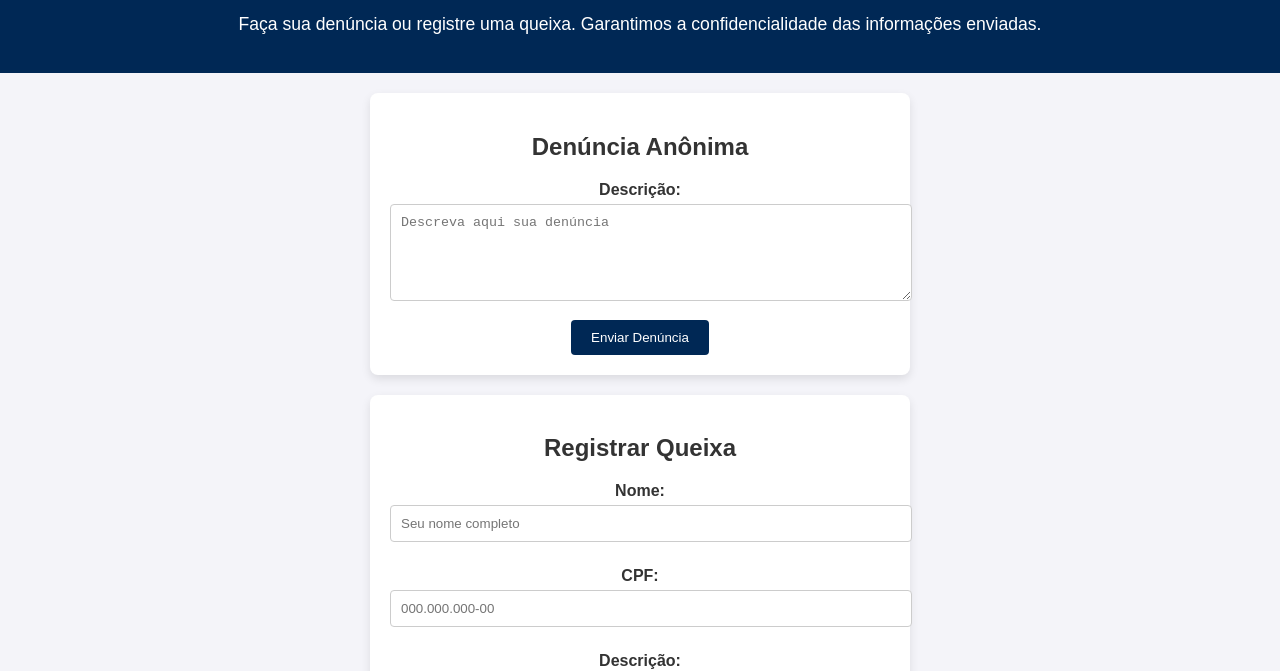
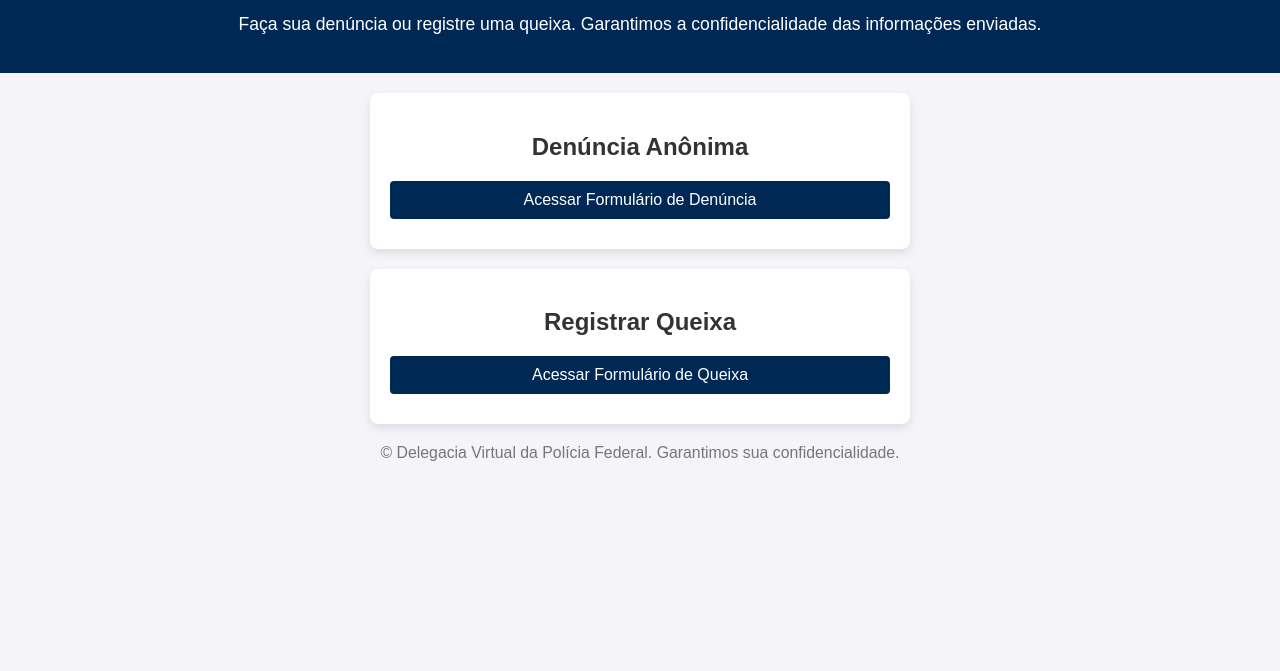
Before and after one commit to tricklll/index.html, a plain HTML site: page index.html in a window 1280 px wide. Shown: the part 136-807 px from the top of the page. Drawn offline with Linux system fonts and the light colour scheme.

Commit message:
Update index.html

```diff
--- a/index.html
+++ b/index.html
@@ -28,35 +28,24 @@
         p {
             font-size: 1.1em;
         }
-        form {
-            background: white;
-            border-radius: 8px;
+        .form-link {
             margin: 20px auto;
             padding: 20px;
             max-width: 500px;
+            background: white;
+            border-radius: 8px;
             box-shadow: 0 4px 10px rgba(0, 0, 0, 0.1);
         }
-        label {
+        .form-link a {
             display: block;
-            margin: 10px 0 5px;
-            font-weight: bold;
-        }
-        input, textarea {
-            width: 100%;
-            padding: 10px;
-            margin-bottom: 15px;
-            border: 1px solid #ccc;
-            border-radius: 4px;
-        }
-        button {
             background-color: #002855;
             color: white;
-            border: none;
+            text-decoration: none;
             padding: 10px 20px;
             border-radius: 4px;
-            cursor: pointer;
+            margin-bottom: 10px;
         }
-        button:hover {
+        .form-link a:hover {
             background-color: #001f40;
         }
         footer {
@@ -73,23 +62,15 @@
         <p>Faça sua denúncia ou registre uma queixa. Garantimos a confidencialidade das informações enviadas.</p>
     </header>
 
-    <form id="denuncia-form" action="mailto:delegaciavirtualdpf@gmail.com" method="POST" enctype="text/plain">
+    <div class="form-link">
         <h2>Denúncia Anônima</h2>
-        <label for="descricao-denuncia">Descrição:</label>
-        <textarea id="descricao-denuncia" name="Descrição da denúncia" rows="5" placeholder="Descreva aqui sua denúncia" required></textarea>
-        <button type="submit">Enviar Denúncia</button>
-    </form>
+        <a href="https://docs.google.com/forms/d/e/1FAIpQLSe9ZyoTc57FiZ7DApPytIa2H4JM_EJEKkjLDy5rMIWZbFdLFg/viewform?usp=header" target="_blank">Acessar Formulário de Denúncia</a>
+    </div>
 
-    <form id="queixa-form" action="mailto:delegaciavirtualdpf@gmail.com" method="POST" enctype="text/plain">
+    <div class="form-link">
         <h2>Registrar Queixa</h2>
-        <label for="nome">Nome:</label>
-        <input type="text" id="nome" name="Nome" placeholder="Seu nome completo" required>
-        <label for="cpf">CPF:</label>
-        <input type="text" id="cpf" name="CPF" placeholder="000.000.000-00" required>
-        <label for="descricao-queixa">Descrição:</label>
-        <textarea id="descricao-queixa" name="Descrição da queixa" rows="5" placeholder="Descreva aqui sua queixa" required></textarea>
-        <button type="submit">Enviar Queixa</button>
-    </form>
+        <a href="https://docs.google.com/forms/d/e/1FAIpQLScMnwaozlFHmB17T8bwSEW3-FoymNtlW-fV64Qoc5kUZngx-Q/viewform?usp=header" target="_blank">Acessar Formulário de Queixa</a>
+    </div>
 
     <footer>
         <p>&copy; Delegacia Virtual da Polícia Federal. Garantimos sua confidencialidade.</p>
```
